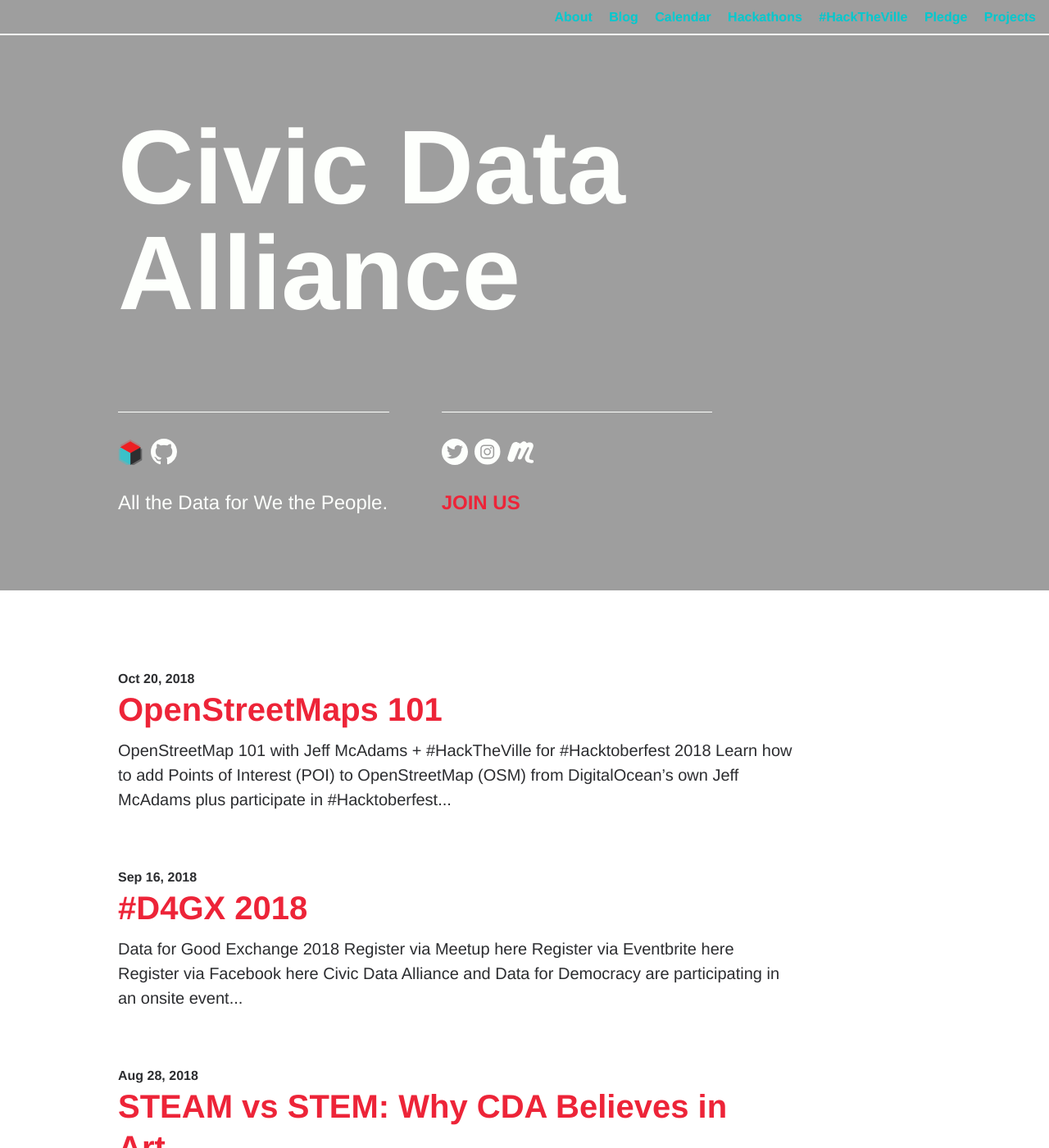
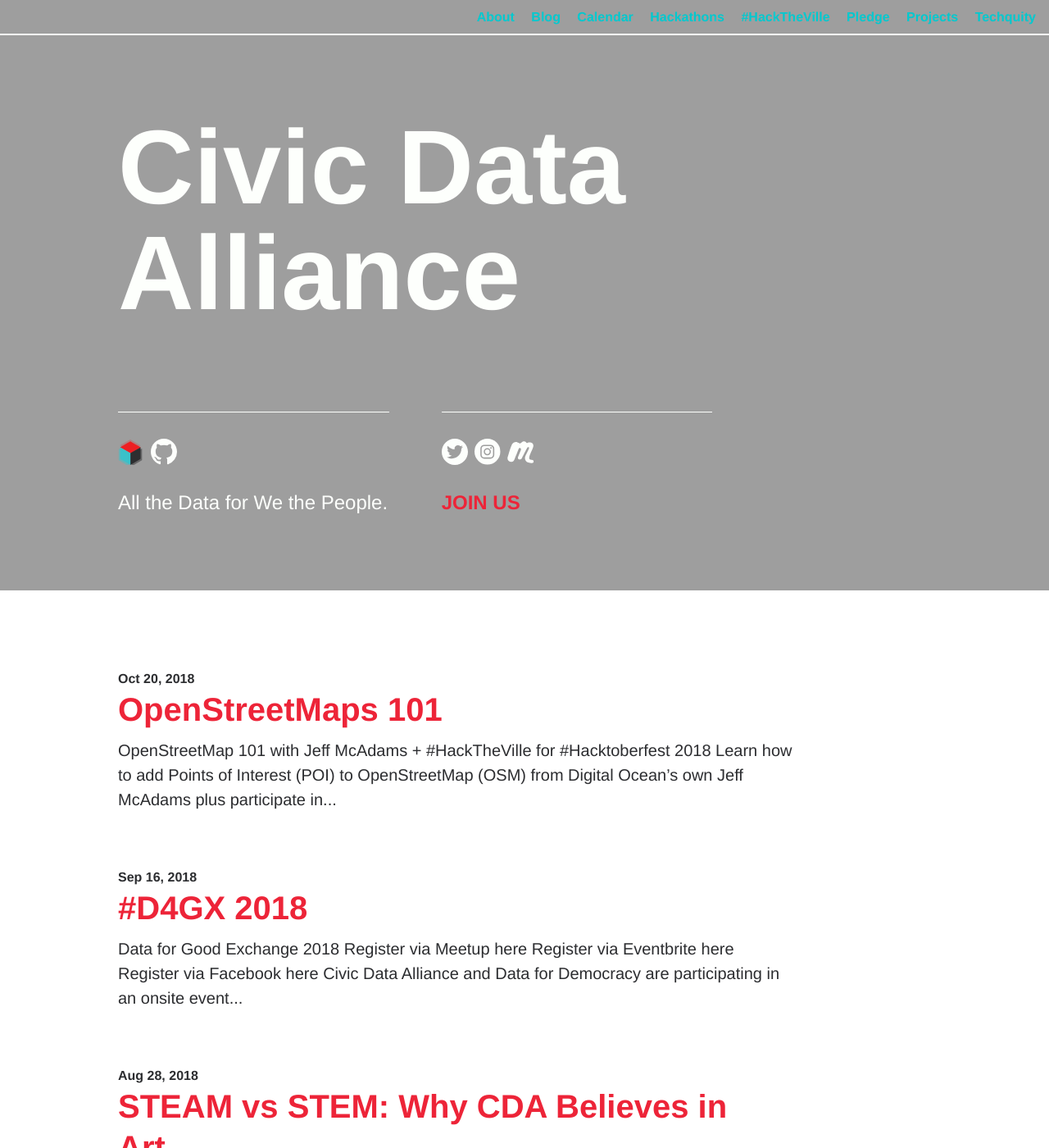
Before and after one commit to civicdata/civicdata.github.io, a Jekyll site: the page built from index.html, in a window 1280 px wide and 1400 px high. Shown: the whole window at 82% size. Built offline with Jekyll 4.4.1, drawn with Linux system fonts in a browser that asks for light colours; comment, search, counter and statistics services are not loaded.

Commit message:
adding in the techquity page

```diff
--- a/_posts/2018-10-20-Hacktoberfest.md
+++ b/_posts/2018-10-20-Hacktoberfest.md
@@ -16,7 +16,7 @@ creditlink: http://www.cividataalliance.org
 
 ### OpenStreetMap 101 with Jeff McAdams + &#35;HackTheVille for &#35;Hacktoberfest 2018
 
-Learn how to add Points of Interest (POI) to [__OpenStreetMap__](https://www.openstreetmap.org/){:target="_blank"} (OSM) from [__DigitalOcean's__](https://www.digitalocean.com){:target="_blank"} own Jeff McAdams plus participate in [__&#35;Hacktoberfest__](https://hacktoberfest.digitalocean.com){:target="_blank"} at this installment of &#35;HackTheVille.
+Learn how to add Points of Interest (POI) to [__OpenStreetMap__](https://www.openstreetmap.org/){:target="_blank"} (OSM) from [__Digital Ocean's__](https://www.digitalocean.com){:target="_blank"} own Jeff McAdams plus participate in [__&#35;Hacktoberfest__](https://hacktoberfest.digitalocean.com){:target="_blank"} at this installment of &#35;HackTheVille.
 
 __Please RSVP for this event:__ <a class="button" target="_blank" style="color: #2C2D30;font-weight: bold;border-radius: 3px; background: #00c9cf; padding: 10px;text-align:center; margin:0 auto;" alt="Register Here!" title="hackathon tickets" href="https://www.meetup.com/Civic-Data-Alliance/events/255169443/" target="_blank">RSVP here!</a>
 
```
Also changed, not shown: techquity.md (added, +21 -0 lines).
